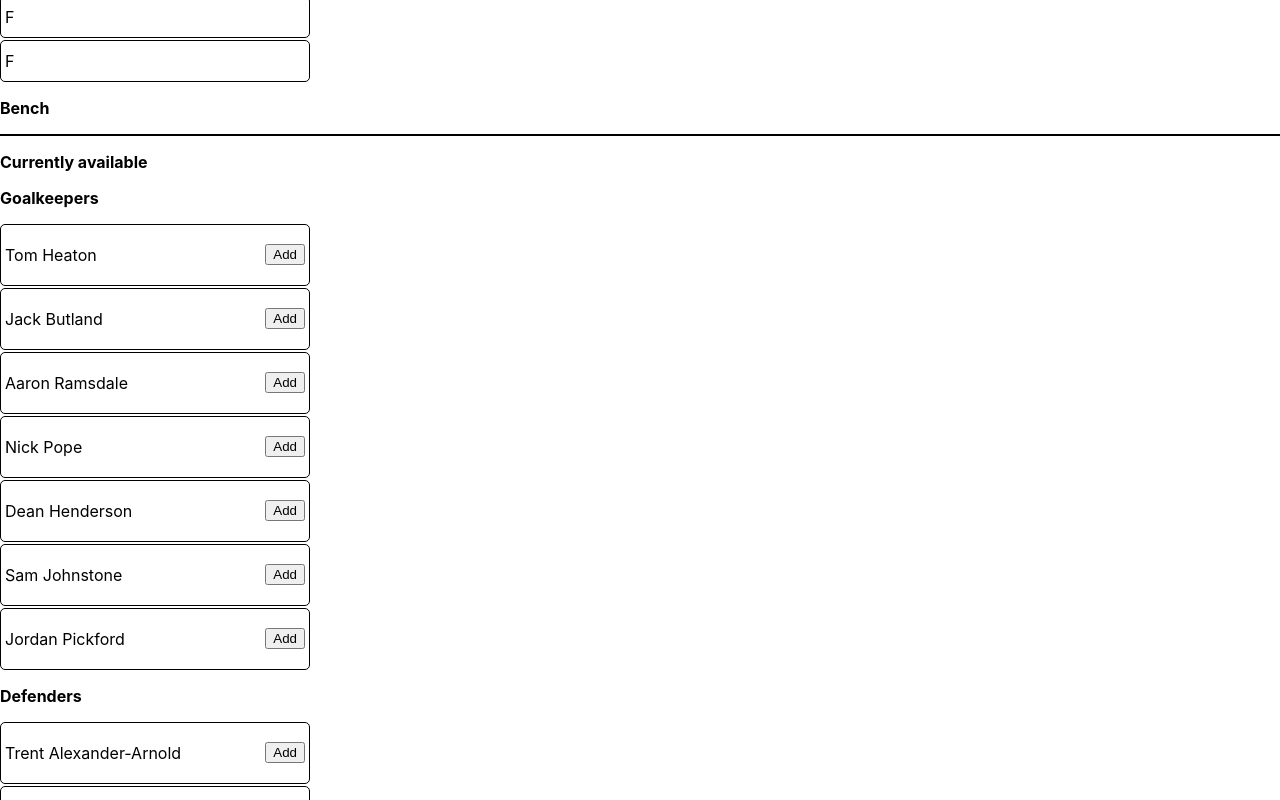
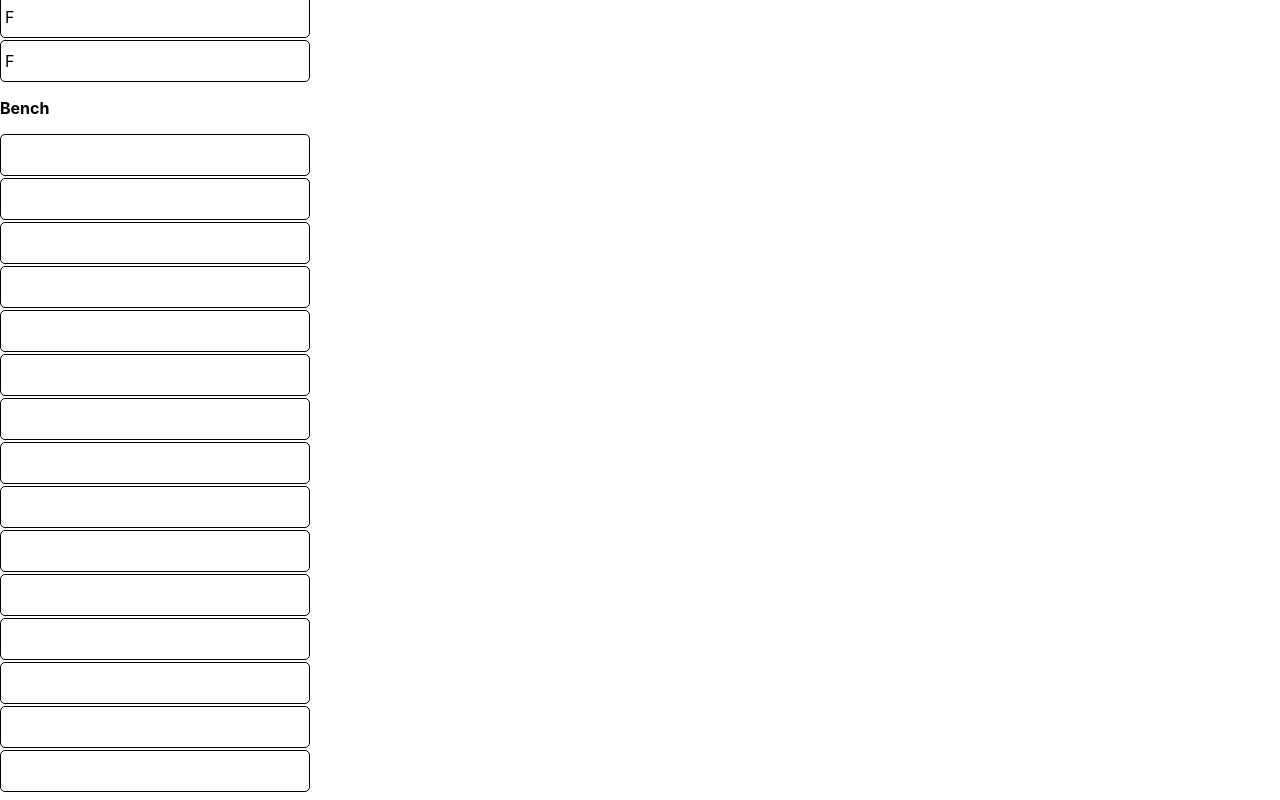
Before and after one commit to sunil-sandhu/thefa-technical-test, a React (Create React App) app in the folder client/: page / in a window 1280 px wide. Shown: the part 800-1600 px from the top of the page. Built offline with nearby package versions, Linux system fonts and the light colour scheme.

Commit message:
added ability to add players to bench - wip

```diff
--- a/client/src/App.js
+++ b/client/src/App.js
@@ -1,13 +1,13 @@
 import { useSelector, useDispatch } from "react-redux";
 import appActions from "./redux/actions/appActions";
 
-import { formations } from "./options/formations";
 import { players } from "./options/players";
 import React, { useState } from "react";
 import Button from "./components/Button";
 import Title from "./components/Title";
 import { imagesFormations } from "./assets/img/formations/imagesFormations";
 import FormationContainer from "./components/FormationContainer";
+import { sortBenchByPositionOrder } from "./utils/sortBenchByPositionOrder";
 
 function AvailablePlayers({ players, addPlayer }) {
   return (
@@ -46,16 +46,21 @@ function AvailablePlayers({ players, addPlayer }) {
 }
 
 function Position({ player }) {
-  console.log(player);
   return (
     <div className="player">
       <label htmlFor={player.position}>{player.position}</label>
       <p data-testid={player.name}>{player.name}</p>
+      {player.name && (
+        <Button
+          title="Remove"
+          // onClickFunc={() => removePlayer(player)} btnFor={player.name}
+        />
+      )}
     </div>
   );
 }
 
-function ActiveSquad({ currentFormation }) {
+function ActiveSquad({ currentFormation, bench }) {
   return (
     <React.Fragment>
       <p className="text-strong">Starting lineup</p>
@@ -65,30 +70,52 @@ function ActiveSquad({ currentFormation }) {
         ))}
       </section>
       <p className="text-strong">Bench</p>
-      <section className="lineup">
-        {/* {bench.map((player, index) => (
+      <section className="">
+        {bench.map((player, index) => (
           <Position key={index} player={player} />
-        ))} */}
+        ))}
       </section>
     </React.Fragment>
   );
 }
 
-function SquadSelectorContainer({ players, currentFormation, addPlayer }) {
+function SquadSelectorContainer({ players, currentFormation, bench, addPlayer }) {
   return (
     <section>
-      <ActiveSquad currentFormation={currentFormation} />
+      <ActiveSquad currentFormation={currentFormation} bench={bench} />
       <AvailablePlayers players={players} addPlayer={addPlayer} />
     </section>
   );
 }
 
 function Main() {
+  const addPlayerToBench = (player) => {
+    const playerAlreadyInSquad = bench.find((element) => element.name === player.name);
+    if (!playerAlreadyInSquad) {
+      const indexOfMatchingSquadPositionToReplace = bench.findIndex(
+        (element) => element.name === ""
+      );
+      if (indexOfMatchingSquadPositionToReplace !== -1) {
+        let updatedBench = bench;
+        updatedBench[indexOfMatchingSquadPositionToReplace] = player;
+        updatedBench.sort(sortBenchByPositionOrder);
+        // function to sort bench by position
+        setBench(() => [...updatedBench]);
+      }
+    }
+  };
+
   const addPlayer = (player) => {
     let { selections } = currentFormation;
 
-    const alreadyInSquad = selections.find((element) => element.name === player.name);
-    if (!alreadyInSquad) {
+    let returnMinusOneIfStartingLineupIsFull = selections
+      .map((position) => position.name)
+      .findIndex((element) => element === "");
+    if (returnMinusOneIfStartingLineupIsFull === -1) {
+      addPlayerToBench(player);
+    } else {
+      const playerAlreadyInSquad = selections.find((element) => element.name === player.name);
+      if (!playerAlreadyInSquad) {
         const indexOfMatchingSquadPositionToReplace = selections.findIndex(
           (element) => element.position === player.position && element.name === ""
         );
@@ -96,6 +123,7 @@ function Main() {
         if (indexOfMatchingSquadPositionToReplace !== -1) {
           selections[indexOfMatchingSquadPositionToReplace] = player;
           setCurrentFormation(Object.assign({}, currentFormation, selections));
+        }
       }
     }
   };
@@ -120,21 +148,21 @@ function Main() {
   });
 
   const [bench, setBench] = useState([
-    { position: "G", player: "" },
-    { position: "G", player: "" },
-    { position: "D", player: "" },
-    { position: "D", player: "" },
-    { position: "D", player: "" },
-    { position: "D", player: "" },
-    { position: "D", player: "" },
-    { position: "M", player: "" },
-    { position: "M", player: "" },
-    { position: "M", player: "" },
-    { position: "M", player: "" },
-    { position: "F", player: "" },
-    { position: "F", player: "" },
-    { position: "F", player: "" },
-    { position: "F", player: "" },
+    { position: "", name: "" },
+    { position: "", name: "" },
+    { position: "", name: "" },
+    { position: "", name: "" },
+    { position: "", name: "" },
+    { position: "", name: "" },
+    { position: "", name: "" },
+    { position: "", name: "" },
+    { position: "", name: "" },
+    { position: "", name: "" },
+    { position: "", name: "" },
+    { position: "", name: "" },
+    { position: "", name: "" },
+    { position: "", name: "" },
+    { position: "", name: "" },
   ]);
 
   const saveSquad = () => {
@@ -149,6 +177,7 @@ function Main() {
         handleSetCurrentFormation={setCurrentFormation}
       />
       <SquadSelectorContainer
+        bench={bench}
         players={players}
         currentFormation={currentFormation}
         addPlayer={addPlayer}
--- /dev/null
+++ b/client/src/utils/sortBenchByPositionOrder.js
@@ -0,0 +1,11 @@
+const benchPositionOrder = { G: 0, D: 1, M: 2, F: 3 };
+
+export function sortBenchByPositionOrder(a, b) {
+  if (benchPositionOrder[a.position] < benchPositionOrder[b.position]) {
+    return -1;
+  }
+  if (benchPositionOrder[a.position] > benchPositionOrder[b.position]) {
+    return 1;
+  }
+  return 0;
+}
```
Lines whose indentation alone changed are shown as unchanged.
